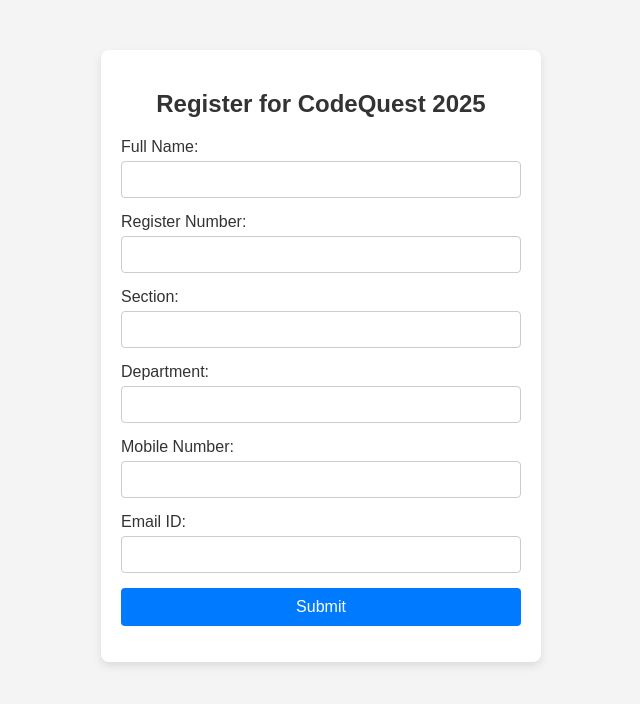
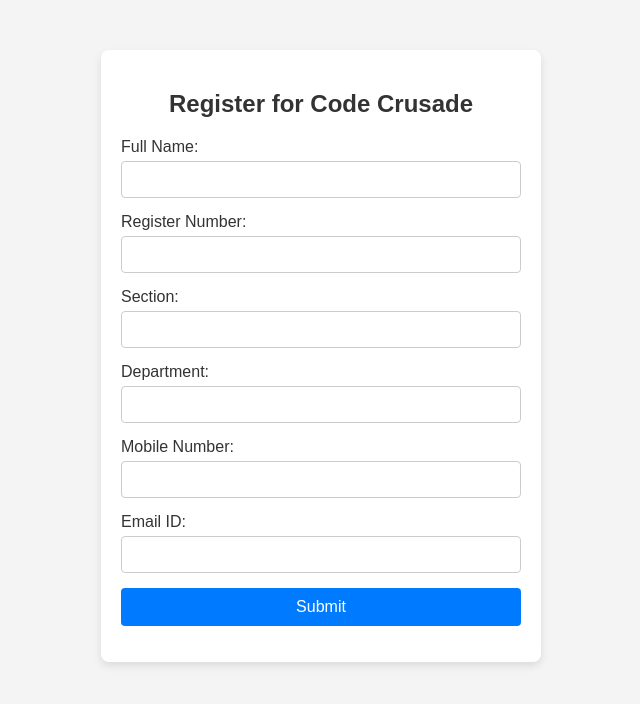
Before and after one commit to tejagorakati/CodeQuest-Website, a plain HTML site: page register.html in a window 1280 px wide. Shown: the whole page, without its empty margins (319-959 px from the left). Drawn offline with Linux system fonts and the light colour scheme.

Commit message:
Update register.html

```diff
--- a/register.html
+++ b/register.html
@@ -4,7 +4,7 @@
 <head>
     <meta charset="UTF-8">
     <meta name="viewport" content="width=device-width, initial-scale=1.0">
-    <title>Register - CodeQuest 2025</title>
+    <title>Register - Code Crusade</title>
     <link rel="stylesheet" href="register.css">
     <script type="module" src="script.js"></script>
 </head>
@@ -13,7 +13,7 @@
 
     <!-- Registration Form -->
     <div class="registration-container">
-        <h2><i class="fas fa-user-plus"></i> Register for CodeQuest 2025</h2>
+        <h2><i class="fas fa-user-plus"></i> Register for Code Crusade</h2>
         <form id="registration-form">
             <div class="form-group">
                 <label for="name">Full Name:</label>
```
